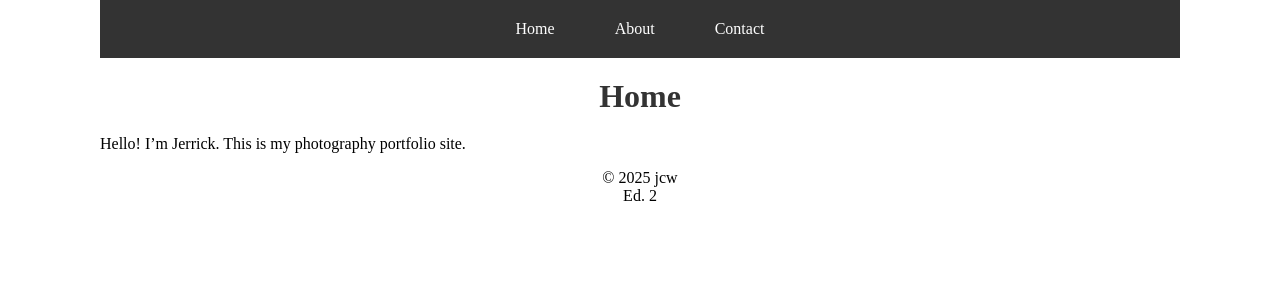
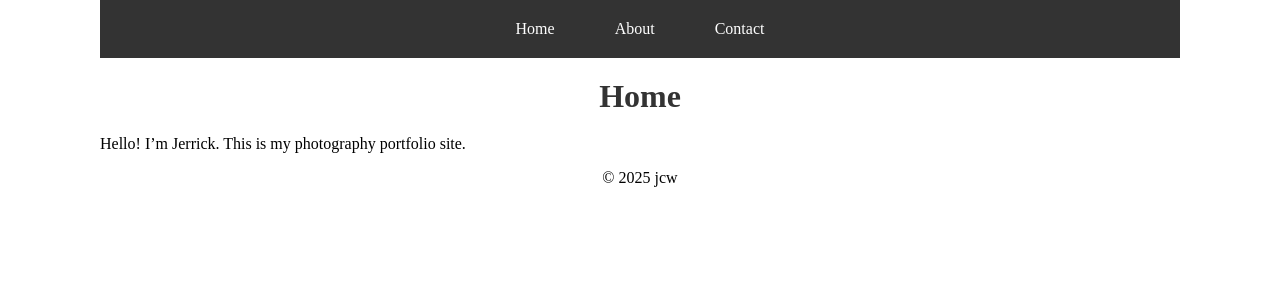
Before and after one commit to jerrickwang/jerrickwang.github.io, a Jekyll site: the page built from index.md, in a window 1280 px wide. Shown: the top 300 px of the page. Built offline with Jekyll 4.4.1, drawn with Linux system fonts in a browser that asks for light colours.

Commit message:
Update default.html

```diff
--- a/_layouts/default.html
+++ b/_layouts/default.html
@@ -5,6 +5,7 @@
   <meta name="viewport" content="width=device-width, initial-scale=1.0">
   <title>{{ page.title }}</title>
   <link rel="stylesheet" href="{{ '/assets/css/style.css' | relative_url }}">
+  <link rel="icon" type="image/png" href="{{ '/jw.png' | relative_url }}">
 </head>
 <body>
   <header>
@@ -23,8 +24,7 @@
     {{ content }}
   </main>
   <footer>
-    <p>© 2025 jcw<br>
-    Ed. 2</p>
+    <p>© 2025 jcw</p>
   </footer>
 </body>
 </html>
```
